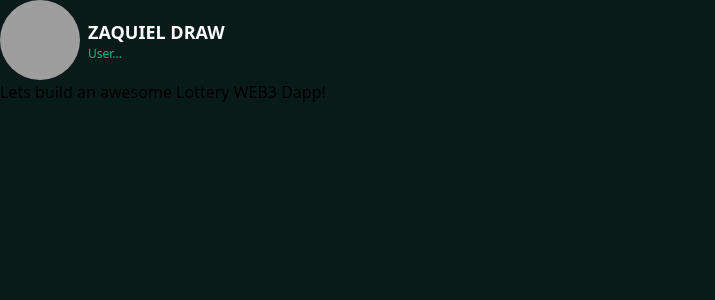
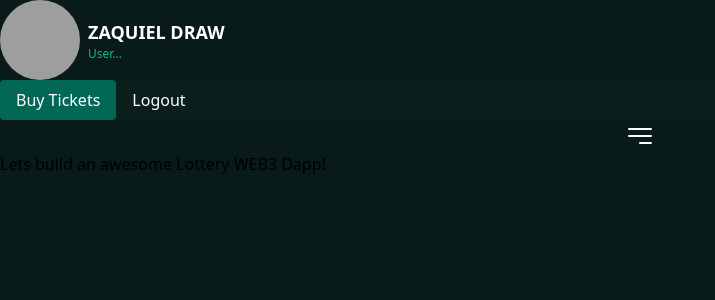
Before and after one commit to ankhzaq/react-native-crypto-lottery, a Next.js app: page / in a window 1280 px wide. Shown: the top 300 px of the page, without its empty margins (0-715 px from the left). Built offline with nearby package versions, Linux system fonts and the light colour scheme; grey boxes are pictures that could not be loaded.

Commit message:
feat: heroicons added

```diff
--- a/components/Header.tsx
+++ b/components/Header.tsx
@@ -1,4 +1,6 @@
 import React from 'react';
+import NavButton from './NavButton';
+import { Bars3BottomRightIcon } from '@heroicons/react/24/solid';
 
 const Header = () => {
   return (
@@ -14,6 +16,16 @@ const Header = () => {
           <p className="text-xs text-emerald-500 truncate">User...</p>
         </div>
       </div>
+      <div>
+        <div className="bg-[#0A1F1C]">
+          <NavButton isActive title="Buy Tickets" />
+          <NavButton title="Logout" />
+        </div>
+      </div>
+
+      <div>
+        <Bars3BottomRightIcon className="h-8 w-8 mx-auto text-white cursor-pointer" />
+      </div>
     </div>
   );
 }
--- a/components/NavButton.tsx
+++ b/components/NavButton.tsx
@@ -1,11 +1,18 @@
 import React from 'react';
 
 interface Props {
+  isActive?: boolean;
   title?: string;
 }
 
-const NavButton = ({ title }: Props) => {
-  return (<button>{title}</button>);
+const NavButton = ({ isActive, title }: Props) => {
+  return (
+    <button
+      className={`${isActive && "bg-[#036756]"} hover:bg-[#036756] text-white py-2 px-4 rounded`}
+    >
+      {title}
+    </button>
+  );
 }
 
 export default NavButton;
--- a/package.json
+++ b/package.json
@@ -6,6 +6,7 @@
     "start": "next start"
   },
   "dependencies": {
+    "@heroicons/react": "^2.0.12",
     "next": "latest",
     "react": "18.1.0",
     "react-dom": "18.1.0"
```
Also changed, not shown: 1 other file (tests, documents, lock files or other folders).
